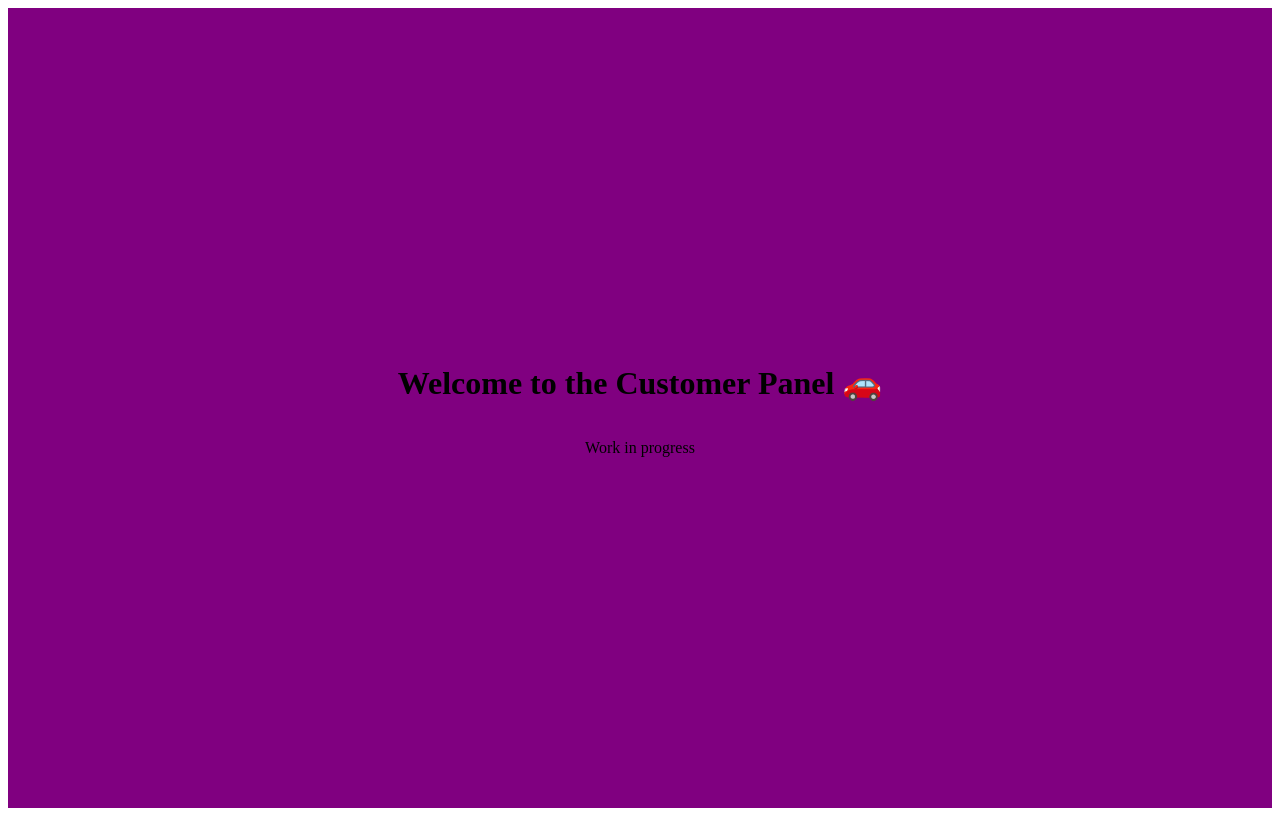
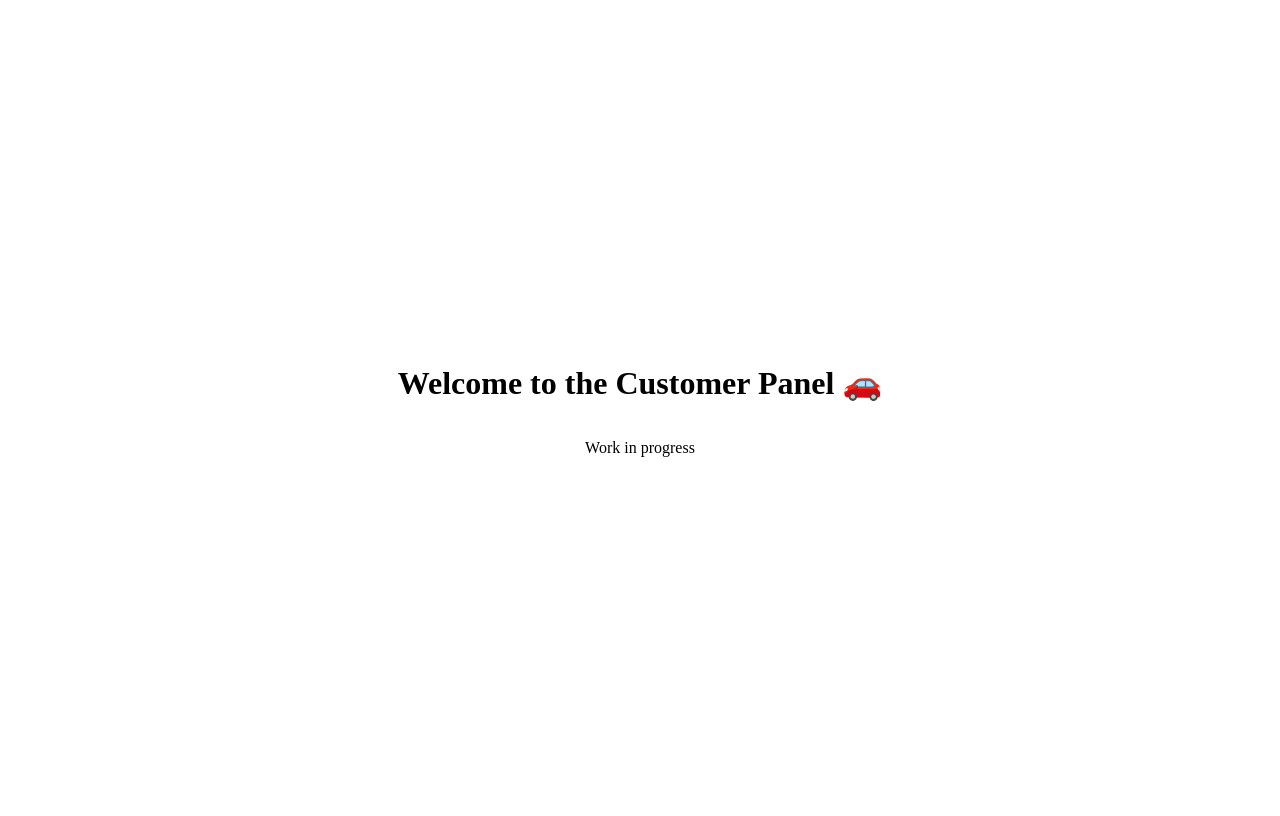
Before and after one commit to purvasharmadev/bookEasy, a Next.js app in the folder apps/customer/: page / in a window 1280 px wide. Built offline with nearby package versions, Linux system fonts and the light colour scheme.

Commit message:
style: remove background color from customer panel index page

```diff
--- a/apps/customer/pages/index.tsx
+++ b/apps/customer/pages/index.tsx
@@ -9,7 +9,6 @@ export default function Home() {
         alignItems: "center",
         justifyContent: "center",
         height: "100vh",
-        backgroundColor: "purple",
       }}
     >
       <h1>Welcome to the Customer Panel 🚗</h1>
```
